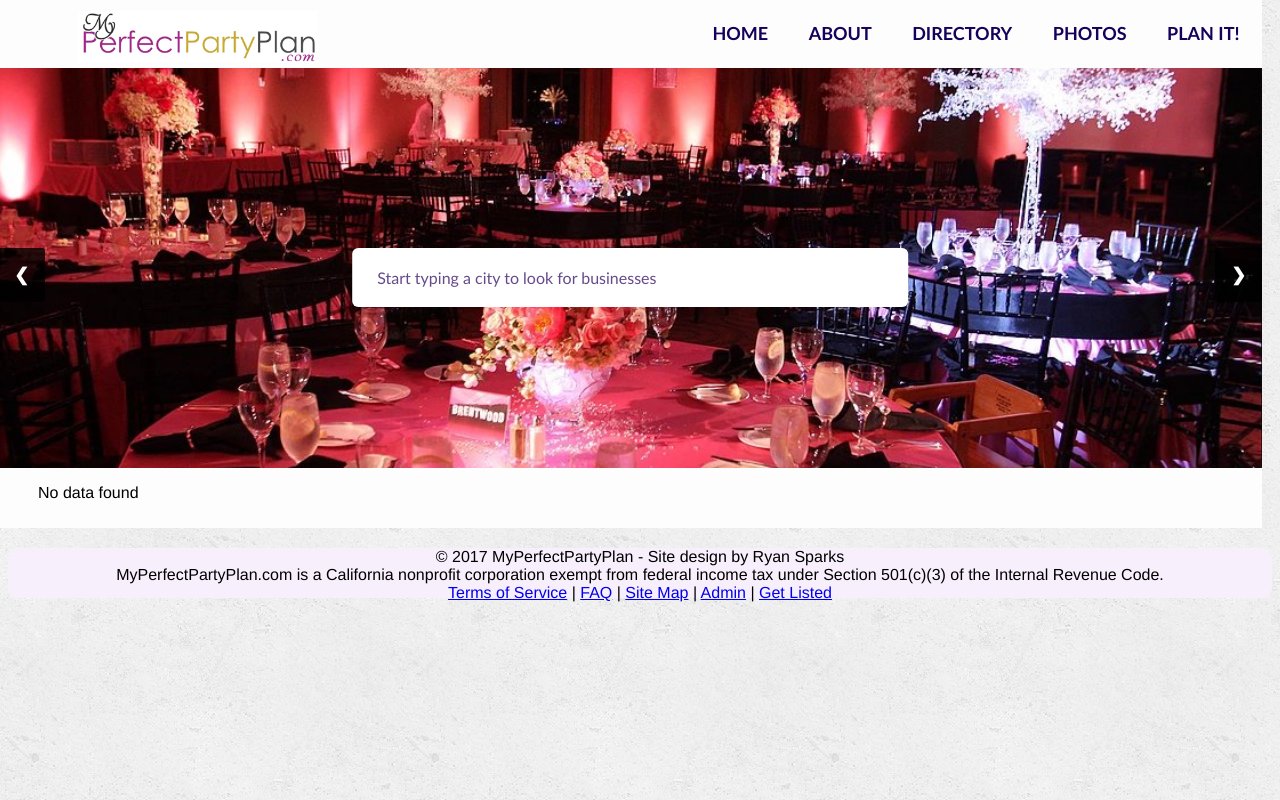
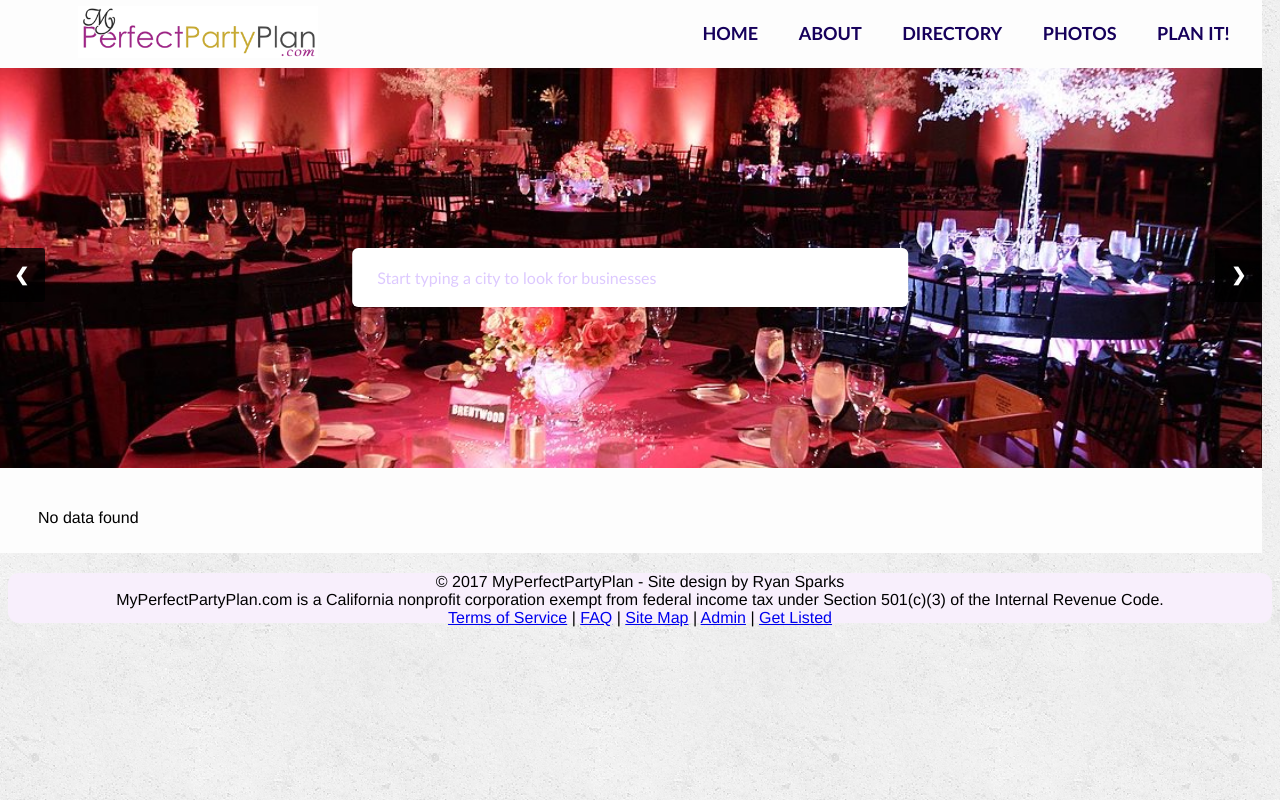
Before and after one commit to rsparks3/myperfectpartyplan, a PHP site: page / in a window 1280 px wide. Run offline with PHP 8.4, Linux system fonts and the light colour scheme; data that the repository does not hold is empty.

Commit message:
index text box restyle

```diff
--- a/index.php
+++ b/index.php
@@ -59,11 +59,11 @@
 			outline:none;
 		}
 
-		::-webkit-input-placeholder { color:#654A8C; }
-		::-moz-placeholder { color:#654A8C; }
-		:-moz-placeholder { color:#654A8C; }
-		:-ms-input-placeholder { color:#654A8C; }
-		::-ms-input-placeholder { color:#654A8C; }
+		::-webkit-input-placeholder { color:#DDC9FF; }
+		::-moz-placeholder { color:#DDC9FF; }
+		:-moz-placeholder { color:#DDC9FF; }
+		:-ms-input-placeholder { color:#DDC9FF; }
+		::-ms-input-placeholder { color:#DDC9ff; }
 	</style>
 </head>
 
--- a/main.css
+++ b/main.css
@@ -19,7 +19,7 @@ body {
 	-moz-transform:scale(0.6);
 	-webkit-transform:scale(0.6);
 	transform:scale(0.6);
-	margin-top:-5px;
+	margin-top:-10px;
 }
 
 .footer {
@@ -49,6 +49,7 @@ body {
 }
 
 .content p {
+	padding-top:25px;
 	padding-left:40px;
 	padding-right:40px;
 }
@@ -73,6 +74,7 @@ body {
 nav {
 	z-index:200;
 	margin-top:-10px;
+	margin-right:10px;
 }
 nav ul {
 	text-align: center;
```
